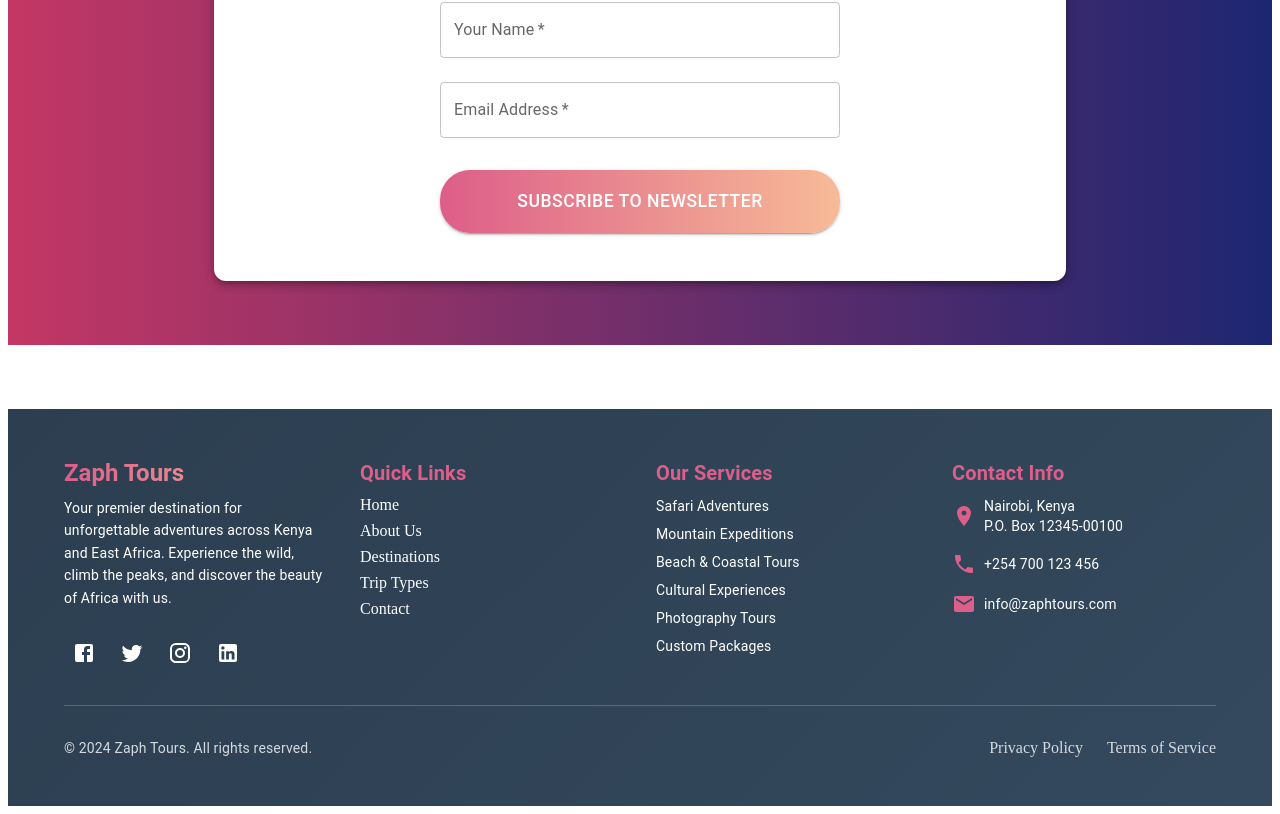
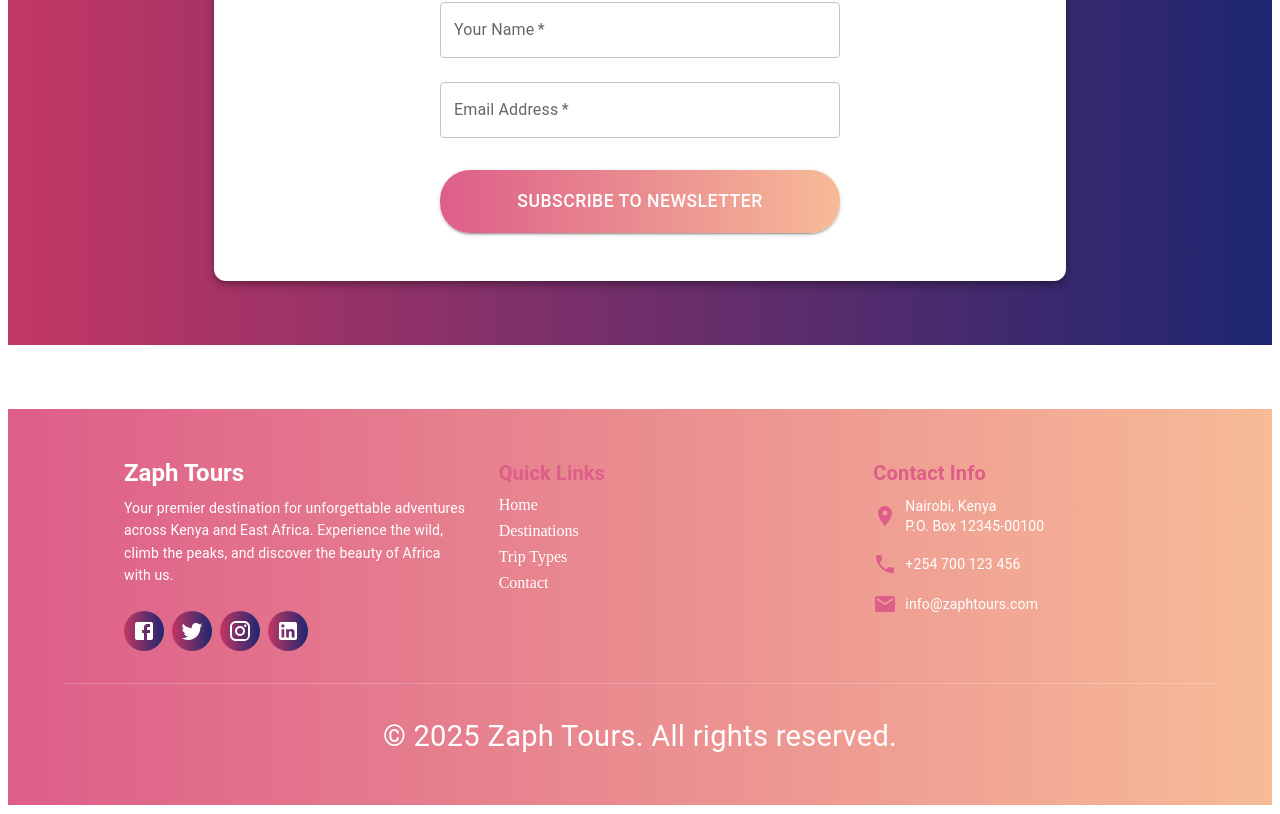
Before and after one commit to carsonideas/materialUIzaphTours, a React (Vite) app: page / in a window 1280 px wide. Shown: the part 3813-4627 px from the top of the page. Built offline with nearby package versions, Linux system fonts and the light colour scheme.

Commit message:
footer issue solved

```diff
--- a/src/pages/FooterSection.tsx
+++ b/src/pages/FooterSection.tsx
@@ -22,10 +22,12 @@ const FooterSection = () => {
     <Box
       component="footer"
       sx={{
-        background: "linear-gradient(135deg, #2c3e50 0%, #34495e 100%)",
+        // background: "linear-gradient(135deg, #2c3e50 0%, #34495e 100%)",
         color: "white",
         py: 6,
         mt: 8,
+        // background: "linear-gradient(to right, #c33764, #1d2671)"
+        background: "linear-gradient(to right, #dd5e89, #f7bb97)",
       }}
     >
       <Container maxWidth="lg">
@@ -34,7 +36,8 @@ const FooterSection = () => {
             display: "grid",
             gridTemplateColumns: {
               xs: "1fr",
-              md: "repeat(4, 1fr)",
+              md: "repeat(3, 1fr)",
+              marginLeft: '60px',
             },
             gap: 4,
           }}
@@ -47,10 +50,9 @@ const FooterSection = () => {
               gutterBottom
               sx={{
                 fontWeight: "bold",
-                background: "linear-gradient(to right, #dd5e89, #f7bb97)",
-                backgroundClip: "text",
-                WebkitBackgroundClip: "text",
-                WebkitTextFillColor: "transparent",
+                // background: "linear-gradient(to right, #dd5e89, #f7bb97)",
+              //  color: "black",
+
               }}
             >
               Zaph Tours
@@ -64,9 +66,9 @@ const FooterSection = () => {
               <IconButton
                 sx={{
                   color: "white",
-                  "&:hover": {
-                    background: "linear-gradient(to right, #dd5e89, #f7bb97)",
-                  },
+
+                    // background: "linear-gradient(to right, #dd5e89, #f7bb97)",
+                  background: "linear-gradient(to right, #c33764, #1d2671)"
                 }}
               >
                 <Facebook />
@@ -74,9 +76,9 @@ const FooterSection = () => {
               <IconButton
                 sx={{
                   color: "white",
-                  "&:hover": {
-                    background: "linear-gradient(to right, #dd5e89, #f7bb97)",
-                  },
+
+                    // background: "linear-gradient(to right, #dd5e89, #f7bb97)",
+                  background: "linear-gradient(to right, #c33764, #1d2671)"
                 }}
               >
                 <Twitter />
@@ -84,9 +86,9 @@ const FooterSection = () => {
               <IconButton
                 sx={{
                   color: "white",
-                  "&:hover": {
-                    background: "linear-gradient(to right, #dd5e89, #f7bb97)",
-                  },
+
+                    // background: "linear-gradient(to right, #dd5e89, #f7bb97)",
+                  background: "linear-gradient(to right, #c33764, #1d2671)"
                 }}
               >
                 <Instagram />
@@ -94,9 +96,9 @@ const FooterSection = () => {
               <IconButton
                 sx={{
                   color: "white",
-                  "&:hover": {
-                    background: "linear-gradient(to right, #dd5e89, #f7bb97)",
-                  },
+
+                    // background: "linear-gradient(to right, #dd5e89, #f7bb97)",
+                  background: "linear-gradient(to right, #c33764, #1d2671)"
                 }}
               >
                 <LinkedIn />
@@ -116,7 +118,7 @@ const FooterSection = () => {
             </Typography>
             <Box sx={{ display: "flex", flexDirection: "column", gap: 1 }}>
               <Link
-                href="#home"
+                href="/"
                 color="inherit"
                 underline="none"
                 sx={{
@@ -128,21 +130,9 @@ const FooterSection = () => {
               >
                 Home
               </Link>
+
               <Link
-                href="#about"
-                color="inherit"
-                underline="none"
-                sx={{
-                  "&:hover": {
-                    color: "#dd5e89",
-                    textDecoration: "underline",
-                  },
-                }}
-              >
-                About Us
-              </Link>
-              <Link
-                href="#destinations"
+                href="/destinations"
                 color="inherit"
                 underline="none"
                 sx={{
@@ -155,7 +145,7 @@ const FooterSection = () => {
                 Destinations
               </Link>
               <Link
-                href="#trip-types"
+                href="/trip-types"
                 color="inherit"
                 underline="none"
                 sx={{
@@ -168,7 +158,7 @@ const FooterSection = () => {
                 Trip Types
               </Link>
               <Link
-                href="#contact"
+                href="/contact"
                 color="inherit"
                 underline="none"
                 sx={{
@@ -183,25 +173,7 @@ const FooterSection = () => {
             </Box>
           </Box>
 
-          {/* Services */}
-          <Box>
-            <Typography
-              variant="h6"
-              component="h4"
-              gutterBottom
-              sx={{ fontWeight: "bold", color: "#dd5e89" }}
-            >
-              Our Services
-            </Typography>
-            <Box sx={{ display: "flex", flexDirection: "column", gap: 1 }}>
-              <Typography variant="body2">Safari Adventures</Typography>
-              <Typography variant="body2">Mountain Expeditions</Typography>
-              <Typography variant="body2">Beach & Coastal Tours</Typography>
-              <Typography variant="body2">Cultural Experiences</Typography>
-              <Typography variant="body2">Photography Tours</Typography>
-              <Typography variant="body2">Custom Packages</Typography>
-            </Box>
-          </Box>
+
 
           {/* Contact Info */}
           <Box>
@@ -243,42 +215,20 @@ const FooterSection = () => {
             justifyContent: "space-between",
             alignItems: "center",
             flexWrap: "wrap",
-            gap: 2,
+            // gap: 2,
           }}
         >
-          <Typography variant="body2" sx={{ opacity: 0.8 }}>
-            © 2024 Zaph Tours. All rights reserved.
+          <Typography variant="body2" sx={{
+            // marginLeft: '200px',
+            // background: 'white',
+            color: 'white',
+            fontSize: 29, margin: 'auto' }}
+
+            >
+            © 2025 Zaph Tours. All rights reserved.
+
           </Typography>
-          <Box sx={{ display: "flex", gap: 3 }}>
-            <Link
-              href="#privacy"
-              color="inherit"
-              underline="none"
-              sx={{
-                opacity: 0.8,
-                "&:hover": {
-                  color: "#dd5e89",
-                  textDecoration: "underline",
-                },
-              }}
-            >
-              Privacy Policy
-            </Link>
-            <Link
-              href="#terms"
-              color="inherit"
-              underline="none"
-              sx={{
-                opacity: 0.8,
-                "&:hover": {
-                  color: "#dd5e89",
-                  textDecoration: "underline",
-                },
-              }}
-            >
-              Terms of Service
-            </Link>
-          </Box>
+
         </Box>
       </Container>
     </Box>
```
